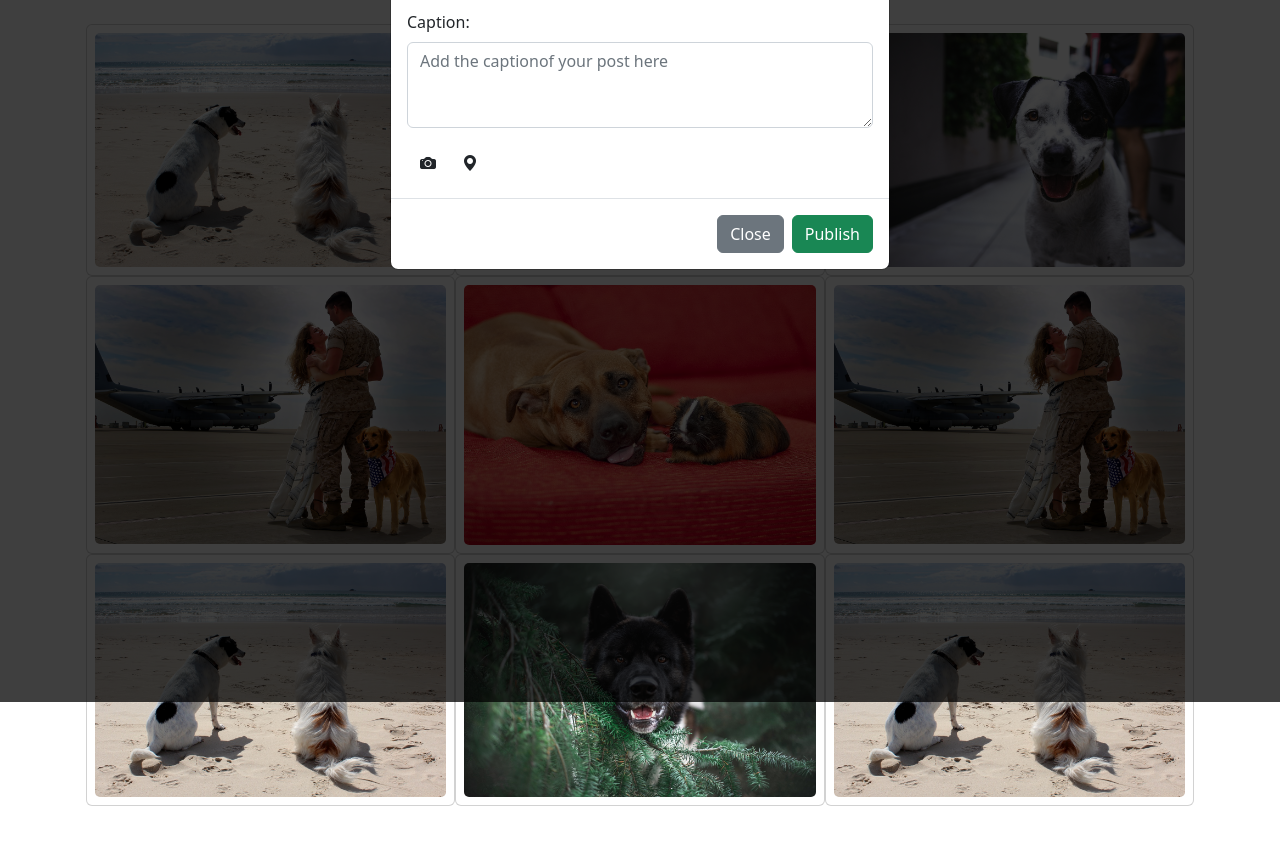
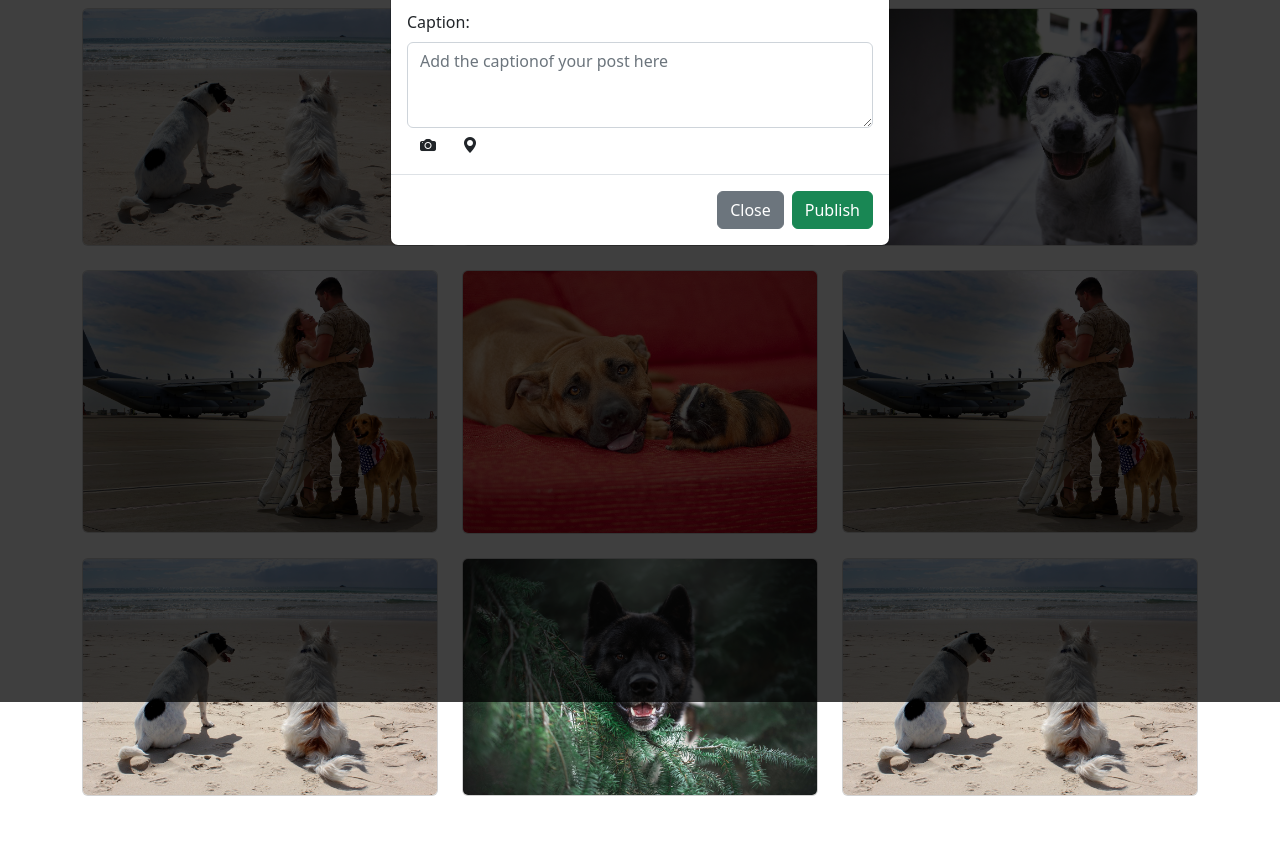
Before and after one commit to 4GeeksAcademy/RomiTorres_proyecto2_bootstrap, a plain HTML site: page index.html in a window 1280 px wide. Both pictures are taken after a click on the button "Create a new post". Shown: the part 98-942 px from the top of the page. After the commit the page ends 918 px from the top, so only its background shows below. Drawn offline with nearby package versions, Linux system fonts and the light colour scheme; a web font is replaced by a local one.

Commit message:
Correccion finalizada

```diff
--- a/index.html
+++ b/index.html
@@ -49,12 +49,12 @@
               Create a new post
             </button>
         </div>
-        <div class="btn-group ps-2 dropdown-center" role="group">
+        <div class="btn-group ps-2 " role="group">
           <button type="button" class="btn btn-secondary dropdown-toggle" data-bs-toggle="dropdown"
             aria-expanded="false">
             <i class="bi bi-gear-fill"></i>
           </button>
-          <ul class="dropdown-menu ">
+          <ul class="dropdown-menu dropdown-menu-lg-end">
             <li><a class="dropdown-item" href="#">Profile</a></li>
             <li><a class="dropdown-item" href="#">Accesibily</a></li>
             <li><a class="dropdown-item" href="#">Privancy and Data</a></li>
@@ -81,55 +81,76 @@
       </li>
 
     </ul>
-    <div class="tab-content m-2 p-2" id="myTabContent">
+    <div class="tab-content " id="myTabContent">
       <!-- pegar aqui los post para la grilla-->
       <div class="tab-pane fade show active" id="home-tab-pane" role="tabpanel" aria-labelledby="home-tab" tabindex="0">
-        <div class="row ">
-          <div class="col-4 card p-2">
+        <!-- Primer row -->
+        <div class="row row-col-md-4 g-4 pb-4 ">
         <!-- Primer post -->
+          <div class="col  ">
+            <div class="card">
               <img class="card-img img-fluid" src="img/playa.jpg" />
             </div>
-          <div class="col-4 card p-2">
+          </div>
             <!-- segundo post -->
+          <div class="col ">
+            <div class="card">
               <img class="card-img img-fluid " src="img/Lobo bosque.jpg" />
             </div>
-          <div class="col-4 card p-2">
+          </div>
            <!-- tercero post -->
+          <div class="col ">
+            <div class="card">
               <img class="card-img img-fluid" src="img/perro feliz.jpg" />
             </div>
           </div>
-        <div class="row">
-          <div class="col-4 card p-2">
+        </div>
+        <!-- segundo row -->
+        <div class="row row-col-md-4 g-4 pb-4">
     <!-- cuarto post -->
-            <img class="card-img img-fluid" src="img/love.jpg" />
-          </div>
-          <div class="col-4 card p-2">
-            <!-- quinto post -->
-            <img class="card-img img-fluid" src="img/amigos.jpg" />
-          </div>
-          <div class="col-4 card p-2">
-            <!-- sexto post -->
+        <div class="col  ">
+            <div class="card">
               <img class="card-img img-fluid" src="img/love.jpg" />
             </div>
           </div>
-          <div class="row">
-          <div class="col-4 card p-2">
+          <!-- quinto post -->
+          <div class="col  ">
+            <div class="card">
+              <img class="card-img img-fluid" src="img/amigos.jpg" />
+            </div>
+          </div>
+          <!-- sexto post -->
+          <div class="col  ">
+            <div class="card">
+              <img class="card-img img-fluid" src="img/love.jpg" />
+            </div>
+          </div>
+        </div>
+        <!-- tercer row -->
+        <div class="row row-col-md-4 g-4 pb-4">
           <!-- septimo post -->
+          <div class="col  ">
+            <div class="card">
               <img class="card-img img-fluid" src="img/playa.jpg" />
             </div>
-          <div class="col-4 card p-2">
+          </div>
           <!-- octavo post -->
+          <div class="col  ">
+            <div class="card">
               <img class="card-img img-fluid" src="img/Lobo bosque.jpg" />
             </div>
-          <div class="col-4 card p-2">
+          </div>
             <!-- noveno post -->
+            <div class="col  ">
+              <div class="card">
                 <img class="card-img img-fluid" src="img/playa.jpg" />
+              </div>
             </div>
 
         </div>
 
       </div>
-    </div>
+
       <div class="tab-pane fade" id="profile-tab-pane" role="tabpanel" aria-labelledby="profile-tab" tabindex="0">
         <!-- PEGAR AQUI LOS POST PARA UNA FILA -->
         <!-- Primer post -->
@@ -279,20 +300,23 @@
           <button type="button" class="btn-close " data-bs-dismiss="modal" aria-label="Close"></button>
         </div>
         <div class="modal-body">
-          <div class="mb-3">
+          <div class="mb-1">
             <label for="exampleFormControlTextarea1" class="form-label">Caption:</label>
             <textarea class="form-control" placeholder="Add the captionof your post here"
               id="exampleFormControlTextarea1" rows="3"></textarea>
           </div>
           <div class="d-flex  mt-0">
-            <button type="button" class="btn " data-bs-dismiss="modal" aria-label="Close"> <i class="bi bi-camera-fill"></i></button>
-            <button type="button" class="btn " data-bs-dismiss="modal" aria-label="Close"><i class="bi bi-geo-alt-fill"></i></button>
+            <button type="button" class="btn py-0 " data-bs-dismiss="modal" aria-label="Close"> <i
+                class="bi bi-camera-fill"></i></button>
+            <button type="button" class="btn py-0 " data-bs-dismiss="modal" aria-label="Close"><i
+                class="bi bi-geo-alt-fill"></i></button>
 
           </div>
         </div>
         <div class="modal-footer">
           <button type="button" class="btn btn-secondary" data-bs-dismiss="modal">Close</button>
           <button type="button" class="btn btn-success">Publish</button>
+        </div>
       </div>
     </div>
   </div>
```
Lines whose indentation alone changed are shown as unchanged.
